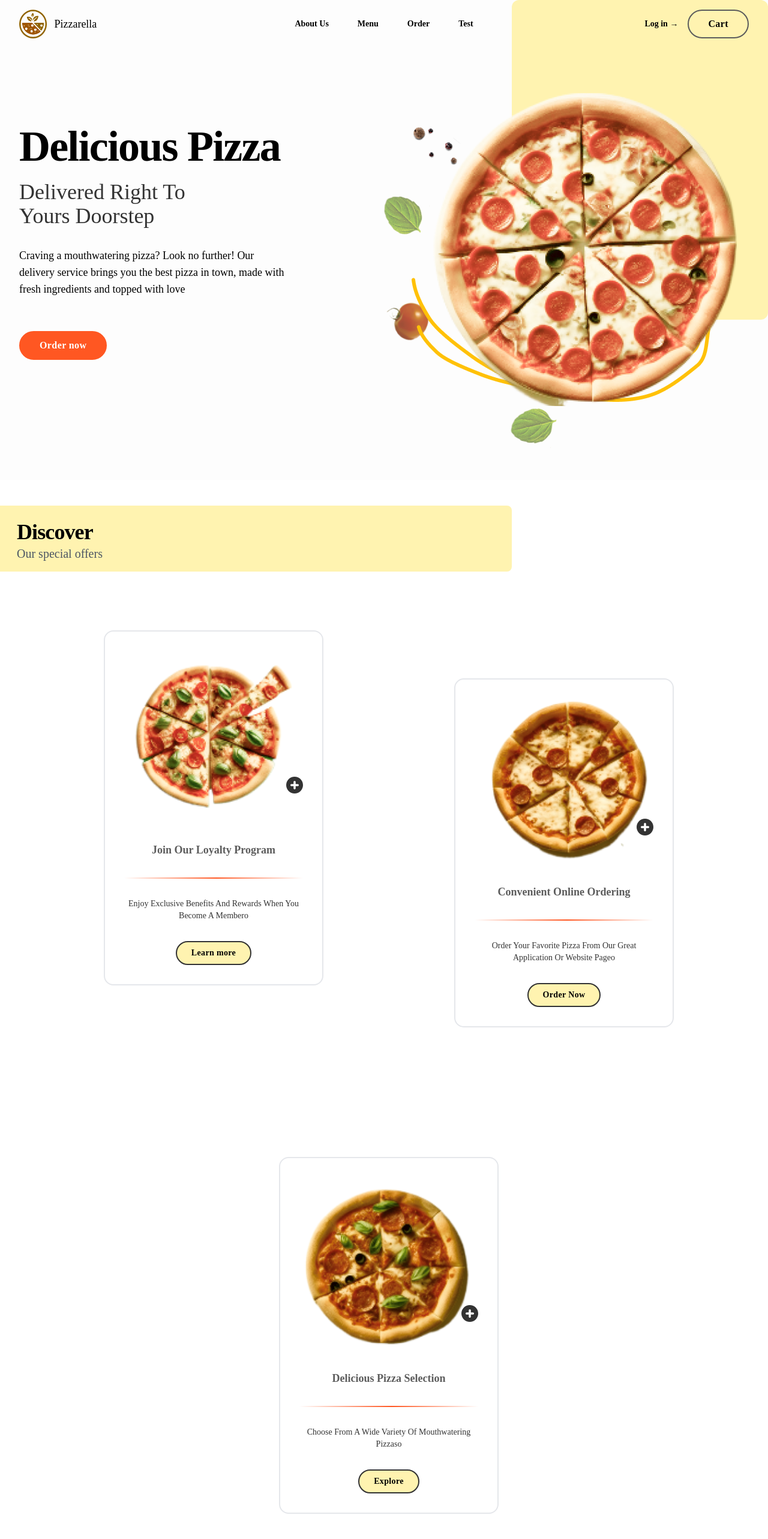
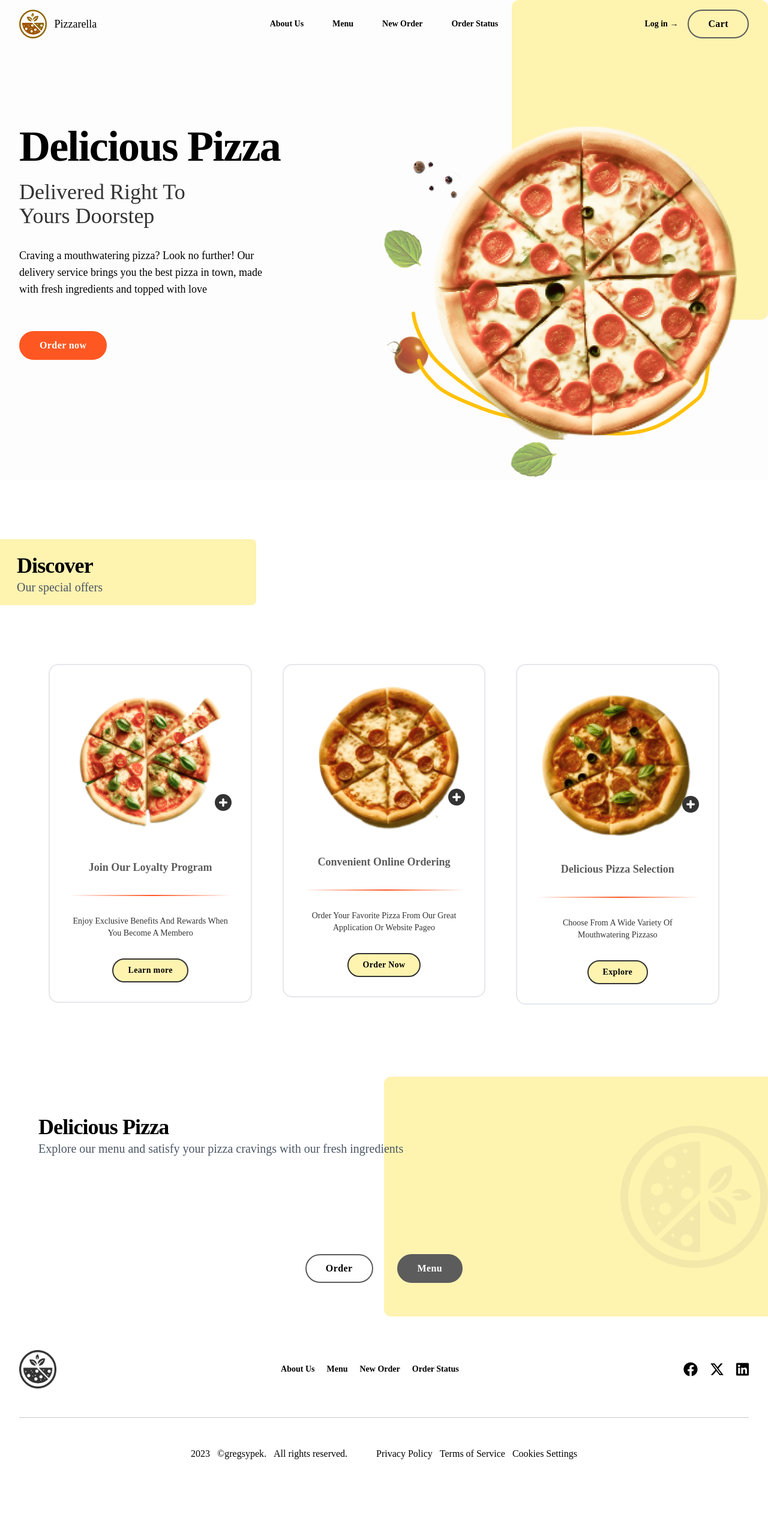
Before and after one commit to gregsypek/pizzarella, a React (Vite) app: page / in a window 1280 px wide. Shown: the top 2566 px of the page at 60% size. After the commit the page ends 2444 px from the top, so only its background shows below. Built offline with nearby package versions, Linux system fonts and the light colour scheme; a web font is replaced by a local one.

Commit message:
Styling fixes

```diff
--- a/src/features/order/Order.jsx
+++ b/src/features/order/Order.jsx
@@ -26,7 +26,7 @@ function Order({ bgColor }) {
               padding="24"
             />
 
-            <form action="#" method="POST" className="mt-6 max-w-[700px] ">
+            <form action="#" method="POST" className="mt-6  ">
               <div className="container gap-x-8 gap-y-6 md:grid-cols-2">
                 <div className="grid h-full grid-cols-1 md:grid-cols-[125px_1fr] md:place-items-center md:gap-5">
                   <label
--- a/src/ui/AppLayout.jsx
+++ b/src/ui/AppLayout.jsx
@@ -22,13 +22,11 @@ function AppLayout() {
     footerType = "bg-bg200";
   }
   return (
-    <div className="relative grid h-screen grid-rows-[auto_1fr_auto]  bg-bg100 ">
+    <div className="relative grid h-screen grid-rows-[auto,1fr,auto] bg-bg100 ">
       {isLoading && <Loader />}
 
       <Header />
-
       <Outlet />
-
       <Footer bgColor={footerType} />
     </div>
   );
--- a/src/ui/Cta.jsx
+++ b/src/ui/Cta.jsx
@@ -8,7 +8,7 @@ function Cta({ bgColor }) {
       <div
         className={` ${
           bgColor ? bgColor : ""
-        } absolute  left-0 right-0 -z-10 h-[500px] rounded-l-xl lg:left-1/2   `}
+        } absolute  left-0 right-0 -z-10 h-full rounded-l-xl lg:left-1/2   `}
       />
       <section
         id="cta"
@@ -17,7 +17,7 @@ function Cta({ bgColor }) {
           backgroundImage: `url(${pizzaBg})`,
         }}
       >
-        <div className="  h-full w-full rounded-xl  p-10 text-left ">
+        <div className="  h-full w-[300px] rounded-xl p-10  text-left sm:w-full ">
           <HeaderTitle
             h1="Delicious Pizza"
             p="Explore our menu and satisfy your pizza cravings with our fresh
--- a/src/ui/FeatCard.jsx
+++ b/src/ui/FeatCard.jsx
@@ -3,16 +3,16 @@ import Button from "./Button";
 
 function FeatCard({ img, title, subtitle, buttonText, buttonTo }) {
   return (
-    <div className="border-bg100">
-      <div className="min-h-[513px] min-w-[366px] rounded-2xl border-2 bg-transparent  p-8">
+    <div className="w-[300px] border-bg100 sm:w-full">
+      <div className="  rounded-2xl border-2 bg-transparent p-2 sm:p-8">
         <div className="flex flex-col justify-between gap-8">
           <div className="relative">
             <img
               src={img}
               alt="The chef is preparing a pizza"
-              className="h-full w-full "
+              className="h-[250px] w-auto sm:h-full sm:w-full "
             />
-            <div className="absolute bottom-12 right-0 ">
+            <div className="absolute bottom-12 right-4 sm:right-0 ">
               <img src={plus} alt="plus" />
             </div>
           </div>
--- a/src/ui/Features.jsx
+++ b/src/ui/Features.jsx
@@ -12,19 +12,21 @@ function Features({ bgColor }) {
       <div
         className={` ${
           bgColor ? bgColor : ""
-        } absolute left-0 right-1/3 top-0 -z-10 h-[110px] rounded-r-lg `}
+        } absolute left-0 right-1/3 top-0 z-10 h-[110px] rounded-r-lg xl:right-2/3 `}
       />
       <section
         id="features"
-        className=" container mx-auto flex h-fit flex-col overflow-hidden p-6  px-7  "
+        className=" container mx-auto flex  flex-col  p-6  px-7  "
       >
-        <HeaderTitle h1="Discover" p="Our special offers" />
+        <div className="relative z-20">
+          <HeaderTitle h1="Discover" p="Our special offers" />
+        </div>
         <div
-          className=" flex flex-wrap
-       justify-around gap-16 py-24 sm:pt-28 md:gap-10 lg:px-12 lg:pb-36  "
+          className=" flex flex-wrap justify-center
+       gap-16 py-24 sm:justify-around sm:pt-28 md:gap-10 lg:px-12  "
         >
           {/* pizza1 */}
-          <div className="  flex w-[30%] min-w-[350px] flex-col ">
+          <div className=" flex  min-w-[260px] flex-col items-center  sm:w-[30%] ">
             <FeatCard
               img={pizza1}
               title="Join Our Loyalty Program"
@@ -34,7 +36,7 @@ function Features({ bgColor }) {
             />
           </div>
           {/* pizza2 */}
-          <div className="  flex w-[30%] min-w-[350px] flex-col md:mt-[5rem]">
+          <div className=" flex  min-w-[260px] flex-col  items-center sm:w-[30%]  2xl:mt-[5rem]">
             <FeatCard
               img={pizza2}
               title="Convenient Online Ordering"
@@ -44,7 +46,7 @@ function Features({ bgColor }) {
             />
           </div>
           {/* pizza3 */}
-          <div className="  flex w-[30%] min-w-[350px] flex-col  myCustom:mt-[11rem]">
+          <div className=" flex  min-w-[260px] flex-col  items-center sm:w-[30%] 2xl:mt-[10rem]">
             <FeatCard
               img={pizza3}
               title="Delicious Pizza Selection"
--- a/src/ui/Footer.jsx
+++ b/src/ui/Footer.jsx
@@ -5,18 +5,18 @@ import { navigation } from "../utils/navigation";
 function Footer({ bgColor }) {
   const currentYear = new Date().getFullYear();
   return (
-    <div className={` ${bgColor ? bgColor : ""}  w-screen px-6 py-6 `}>
+    <div className={` ${bgColor ? bgColor : ""}  mt-12 w-screen px-6 `}>
       <section
         id="footer"
-        className=" container mx-auto overflow-hidden p-2   "
+        className=" container mx-auto overflow-hidden  p-2  "
       >
-        <div className="relative flex items-center justify-between   ">
+        <div className="relative  flex  flex-wrap items-center justify-between gap-6  ">
           {/* <div className="absolute -left-10 -right-10 -z-50 rounded-md  bg-accent100 p-3" /> */}
           <Link to="/" className="-m-1.5 flex items-center  p-1.5">
             <span className="sr-only">Pizzarella</span>
-            <img className="h-16 w-auto" src={logo} alt="logo" />
+            <img className="h-8  w-auto sm:h-16" src={logo} alt="logo" />
           </Link>
-          <ul className="flex justify-between gap-5">
+          <ul className=" flex justify-between gap-3 sm:gap-5">
             {navigation.map((item) => (
               <Link
                 key={item.name}
@@ -27,7 +27,7 @@ function Footer({ bgColor }) {
               </Link>
             ))}
           </ul>
-          <ul className="flex gap-5">
+          <ul className="ml-auto flex gap-5 sm:ml-0">
             <svg
               xmlns="http://www.w3.org/2000/svg"
               height="1.5em"
@@ -59,16 +59,16 @@ function Footer({ bgColor }) {
           </ul>
         </div>
         <hr className="border-1 my-12 border-bg300" />
-        <div className="flex flex-wrap justify-around ">
-          <p className="order-3 flex w-full flex-1 justify-center gap-3 sm:order-1 sm:flex">
+        <div className="flex  flex-wrap justify-center gap-3 text-sm md:gap-12 md:text-base ">
+          <p className="order-3 flex justify-center gap-3  sm:order-1 sm:flex">
             <span className="year">{currentYear}</span>
             <span> &copy;gregsypek.</span>
             <span>All rights reserved.</span>
           </p>
-          <ul className="order-1 flex gap-5">
-            <li>Privacy Policy</li>
-            <li>Terms of Service</li>
-            <li>Cookies Settings</li>
+          <ul className="order-1 flex justify-evenly gap-3  sm:order-1 ">
+            <li className="text-center">Privacy Policy</li>
+            <li className="text-center">Terms of Service</li>
+            <li className="text-center">Cookies Settings</li>
           </ul>
         </div>
       </section>
--- a/src/ui/Hero.jsx
+++ b/src/ui/Hero.jsx
@@ -15,11 +15,11 @@ function Hero({ bgColor }) {
         className="container mx-auto flex h-auto  flex-col items-center gap-10  p-6 px-7  pb-24  pt-32  sm:pt-48   lg:flex-row lg:px-8 lg:pt-52 "
       >
         <div
-          className=" flex
+          className=" relative flex justify-start
       "
         >
-          <div className=" min-w-[190px]  text-left sm:min-w-[220px] md:min-w-[380px]">
-            <h1 className="text-5xl font-bold tracking-tight text-black sm:text-7xl ">
+          <div className=" w-1/2">
+            <h1 className="relative z-10 text-5xl font-bold tracking-tight text-black sm:text-7xl ">
               Delicious Pizza
             </h1>
             <p className="mt-5 text-2xl font-bold capitalize leading-8 text-text200 md:text-4xl md:font-normal">
@@ -35,12 +35,13 @@ function Hero({ bgColor }) {
               <Button type="red"> Order now</Button>
             </div>
           </div>
-
-          <img
-            className=" relative z-50 ms-10 mt-28 h-full w-full flex-1 object-cover md:-mt-8 lg:-mt-14 "
-            src={hero}
-            alt="pizza"
-          />
+          <div className="absolute -right-16 top-[30%] z-10 w-2/3 sm:-right-20 sm:top-[20%] lg:-top-10 xl:static ">
+            <img
+              className=" h-full max-h-[600px] w-auto object-cover xl:ml-auto"
+              src={hero}
+              alt="pizza"
+            />
+          </div>
         </div>
       </section>
     </>
--- a/src/utils/navigation.js
+++ b/src/utils/navigation.js
@@ -1,6 +1,6 @@
 export const navigation = [
   { name: "About Us", to: "/#feature" },
   { name: "Menu", to: "/menu" },
-  { name: "Order", to: "/order" },
-  { name: "Test", to: "/order/new" },
+  { name: "New Order", to: "/order" },
+  { name: "Order Status", to: "/order/new" },
 ];
--- a/tailwind.config.js
+++ b/tailwind.config.js
@@ -24,7 +24,7 @@ export default {
         screen: "100dvh",
       },
       screens: {
-        myCustom: "1192px",
+        // myCustom: "1192px",
       },
     },
 
```
Also changed, not shown: src/App.jsx (+5 -5 lines), src/features/cart/Cart.jsx (+6 -2 lines).
